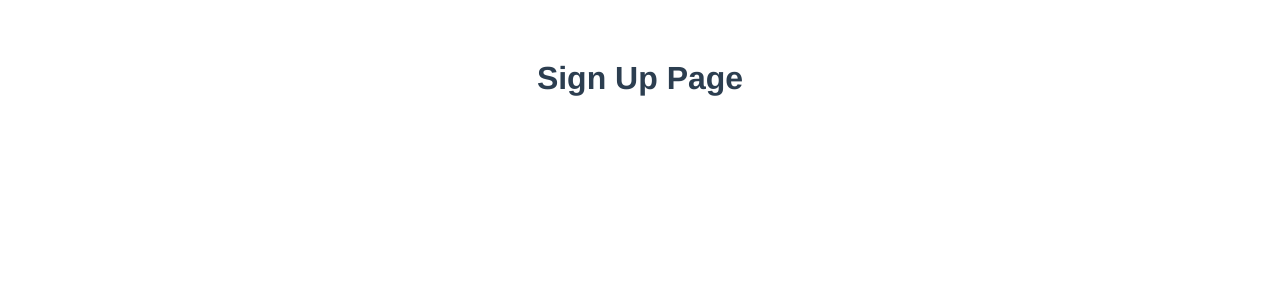
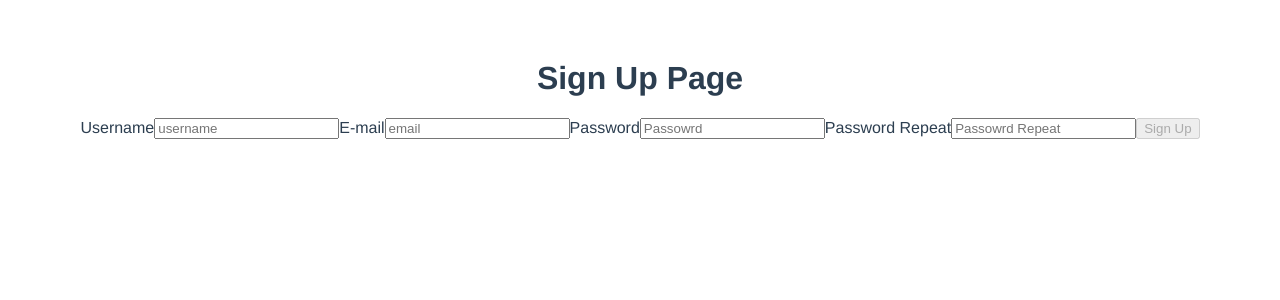
Before and after one commit to KavehKarami/learning-vue3-tdd, a Vue app: page / in a window 1280 px wide. Shown: the top 300 px of the page. Built offline with nearby package versions, Linux system fonts and the light colour scheme.

Commit message:
:sparkles: implement sign up page layout

```diff
--- a/src/pages/SignUpPage.vue
+++ b/src/pages/SignUpPage.vue
@@ -1,3 +1,28 @@
 <template>
   <h1>Sign Up Page</h1>
+
+  <form>
+    <label for="username">Username</label>
+    <input id="username" placeholder="username" />
+
+    <label for="email">E-mail</label>
+    <input id="email" placeholder="email" data-testid="emailInput" />
+
+    <label for="password">Password</label>
+    <input
+      id="password"
+      type="password"
+      placeholder="Passowrd"
+      data-testid="passwordInput"
+    />
+    <label for="password-repeat">Password Repeat</label>
+    <input
+      id="password-repeat"
+      type="password"
+      placeholder="Passowrd Repeat"
+      data-testid="passwordRepeatInput"
+    />
+
+    <button data-testid="submit" disabled>Sign Up</button>
+  </form>
 </template>
```
Also changed, not shown: 1 other file (tests, documents, lock files or other folders).
